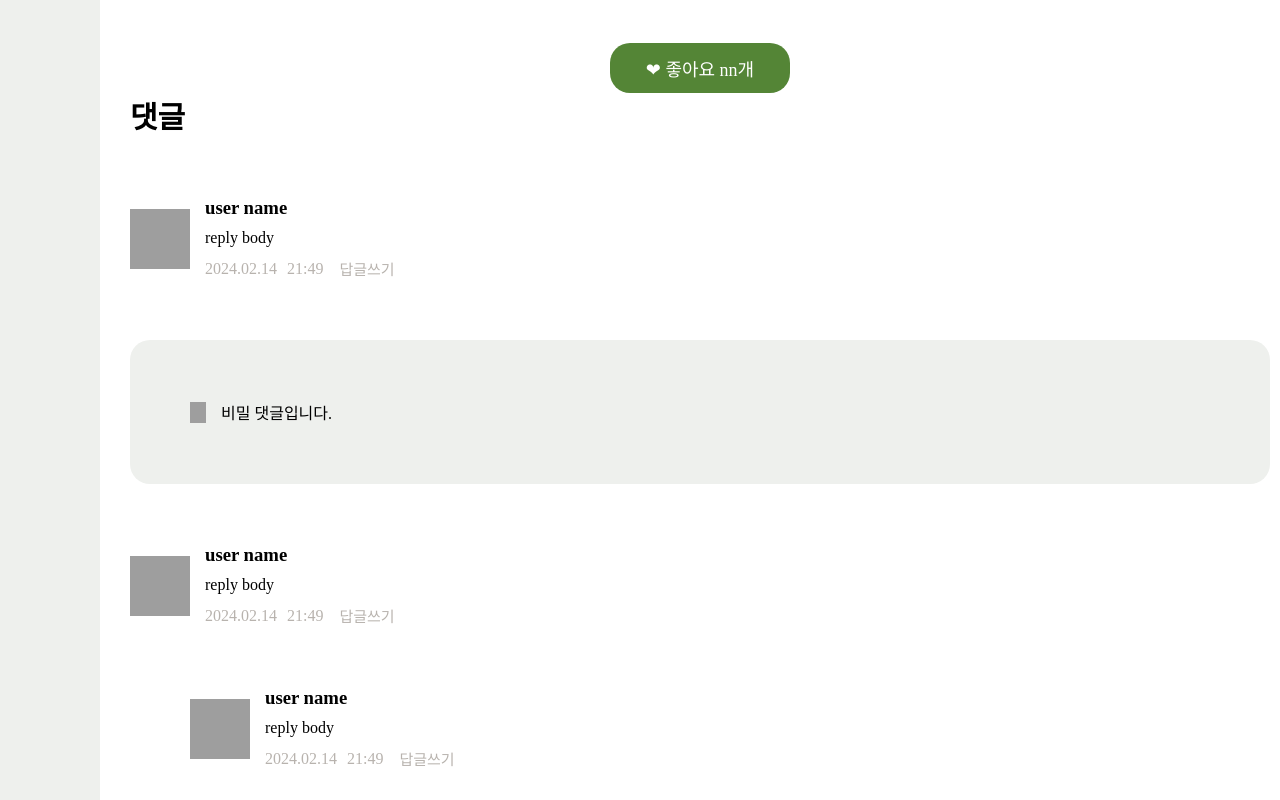
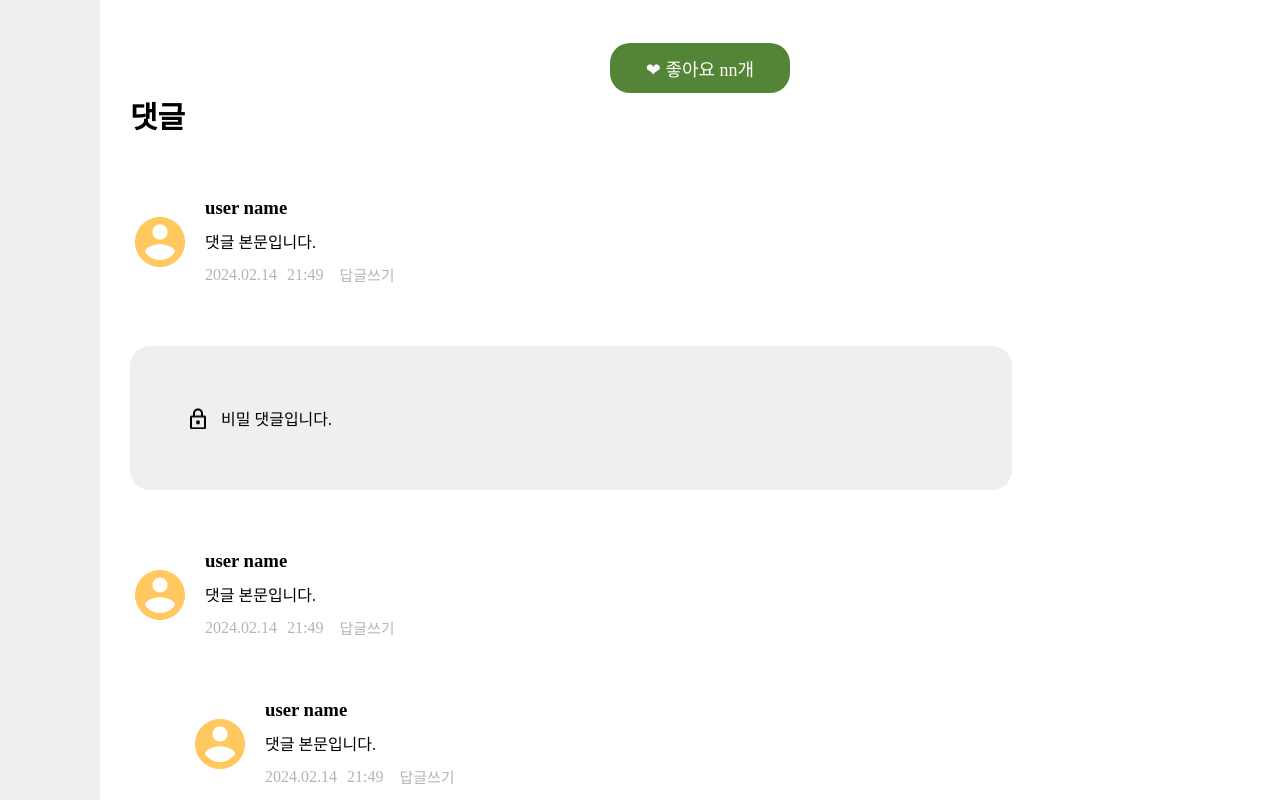
Before and after one commit to oooihmm/fookit, a React (Create React App) app: page /recipes/1/detail in a window 1280 px wide. Shown: the part 1400-2200 px from the top of the page. Built offline with nearby package versions, Linux system fonts and the light colour scheme; grey boxes are pictures that could not be loaded; a web font is replaced by a local one.

Commit message:
Refactor: 분리한 컴포넌트 적용

```diff
--- a/src/pages/recipes/detail/page.tsx
+++ b/src/pages/recipes/detail/page.tsx
@@ -1,7 +1,8 @@
 import React from 'react';
 import styled from 'styled-components';
-import recipesDetailProfile from '../../../assets/icons/recipesDetailProfile.png';
-import recipesSecretReply from '../../../assets/icons/recipesSecretReply.png';
+
+import Title from '../../../components/detail/Title';
+import Comment from '../../../components/detail/Comment';
 
 const Wrap = styled.div`
   min-width: 1200px;
@@ -26,19 +27,6 @@ const ContentsWrap = styled.div`
   flex-direction: column;
   justify-content: center;
   align-items: center;
-
-  background-color: white;
-  border-radius: 20px;
-  gap: 30px;
-`;
-
-const ContentsHeader = styled.div`
-  min-width: 1200px;
-  max-width: 1500px;
-  padding: 30px;
-  display: flex;
-  flex-direction: row;
-  justify-content: space-between;
 
   background-color: white;
   border-radius: 20px;
@@ -197,7 +185,7 @@ const LikeButtonContainer = styled.div`
   }
 `;
 
-const ReplyContainer = styled.div`
+const CommentContainer = styled.div`
   width: 100%;
   min-height: 500px;
   margin-bottom: 60px;
@@ -205,92 +193,6 @@ const ReplyContainer = styled.div`
   h2 {
     font-size: 30px;
     font-weight: 600;
-  }
-`;
-
-const Reply = styled.div`
-  width: 80%;
-  padding: 60px 30px 0 0;
-  display: flex;
-  flex-direction: row;
-  justify-content: flex-start;
-  align-items: center;
-  gap: 15px;
-
-  img {
-    width: 60px;
-    height: 60px;
-    padding: 0;
-    margin: 0;
-  }
-`;
-
-const ReReply = styled.div`
-  width: 80%;
-  padding: 60px 30px 0 60px;
-  display: flex;
-  flex-direction: row;
-  justify-content: flex-start;
-  align-items: center;
-  gap: 15px;
-
-  img {
-    width: 60px;
-    height: 60px;
-    padding: 0;
-    margin: 0;
-  }
-`;
-
-const SecretReply = styled.div`
-  width: 100%;
-  margin-top: 60px;
-  padding: 60px;
-  background-color: #eef0ed;
-  border-radius: 20px;
-  gap: 15px;
-
-  display: flex;
-  flex-direction: row;
-  justify-content: flex-start;
-  align-items: center;
-
-  img {
-    width: 16px;
-    height: 21px;
-    padding: 0;
-    margin: 0;
-  }
-`;
-
-const ReplyBody = styled.div`
-  display: flex;
-  flex-direction: column;
-  justify-content: center;
-  align-items: flex-start;
-  gap: 10px;
-
-  h3 {
-    font-weight: bold;
-  }
-
-  span {
-    display: flex;
-    flex-direction: row;
-    justify-content: flex-start;
-    align-items: center;
-
-    color: #b8b3ae;
-    gap: 10px;
-
-    button {
-      color: #b8b3ae;
-      background-color: white;
-      border: none;
-      box-shadow: none;
-      cursor: pointer;
-      font-size: 15px;
-    }
   }
 `;
 
@@ -319,9 +221,7 @@ const ContentsFooter = styled.div`
 const RecipeDetailPage = () => {
   return (
     <Wrap>
-      <ContentsHeader>
-        <h1>[카테고리] Title</h1>
-      </ContentsHeader>
+      <Title />
       <ContentsWrap>
         <PostInput>
           <h3>총 금액</h3>
@@ -370,61 +270,25 @@ const RecipeDetailPage = () => {
         <LikeButtonContainer>
           <button>❤︎ 좋아요 nn개</button>
         </LikeButtonContainer>
-        <ReplyContainer>
+        <CommentContainer>
           <h2>댓글</h2>
-          <Reply>
-            <img
-              src={recipesDetailProfile}
-              alt='recipesDetailProfile'
-            />
-            <ReplyBody>
-              <h3>user name</h3>
-              <p>reply body</p>
-              <span>
-                <p>2024.02.14</p>
-                <p>21:49</p>
-                <button>답글쓰기</button>
-              </span>
-            </ReplyBody>
-          </Reply>
-          <SecretReply>
-            <img
-              src={recipesSecretReply}
-              alt='recipesSecretReply'
-            />
-            <p>비밀 댓글입니다.</p>
-          </SecretReply>
-          <Reply>
-            <img
-              src={recipesDetailProfile}
-              alt='recipesDetailProfile'
-            />
-            <ReplyBody>
-              <h3>user name</h3>
-              <p>reply body</p>
-              <span>
-                <p>2024.02.14</p>
-                <p>21:49</p>
-                <button>답글쓰기</button>
-              </span>
-            </ReplyBody>
-          </Reply>
-          <ReReply>
-            <img
-              src={recipesDetailProfile}
-              alt='recipesDetailProfile'
-            />
-            <ReplyBody>
-              <h3>user name</h3>
-              <p>reply body</p>
-              <span>
-                <p>2024.02.14</p>
-                <p>21:49</p>
-                <button>답글쓰기</button>
-              </span>
-            </ReplyBody>
-          </ReReply>
-        </ReplyContainer>
+          <Comment
+            reply={false}
+            secret={false}
+          />
+          <Comment
+            reply={false}
+            secret={true}
+          />
+          <Comment
+            reply={false}
+            secret={false}
+          />
+          <Comment
+            reply={true}
+            secret={false}
+          />
+        </CommentContainer>
       </ContentsBody>
       <ContentsFooter>
         <button>글쓰기</button>
```
